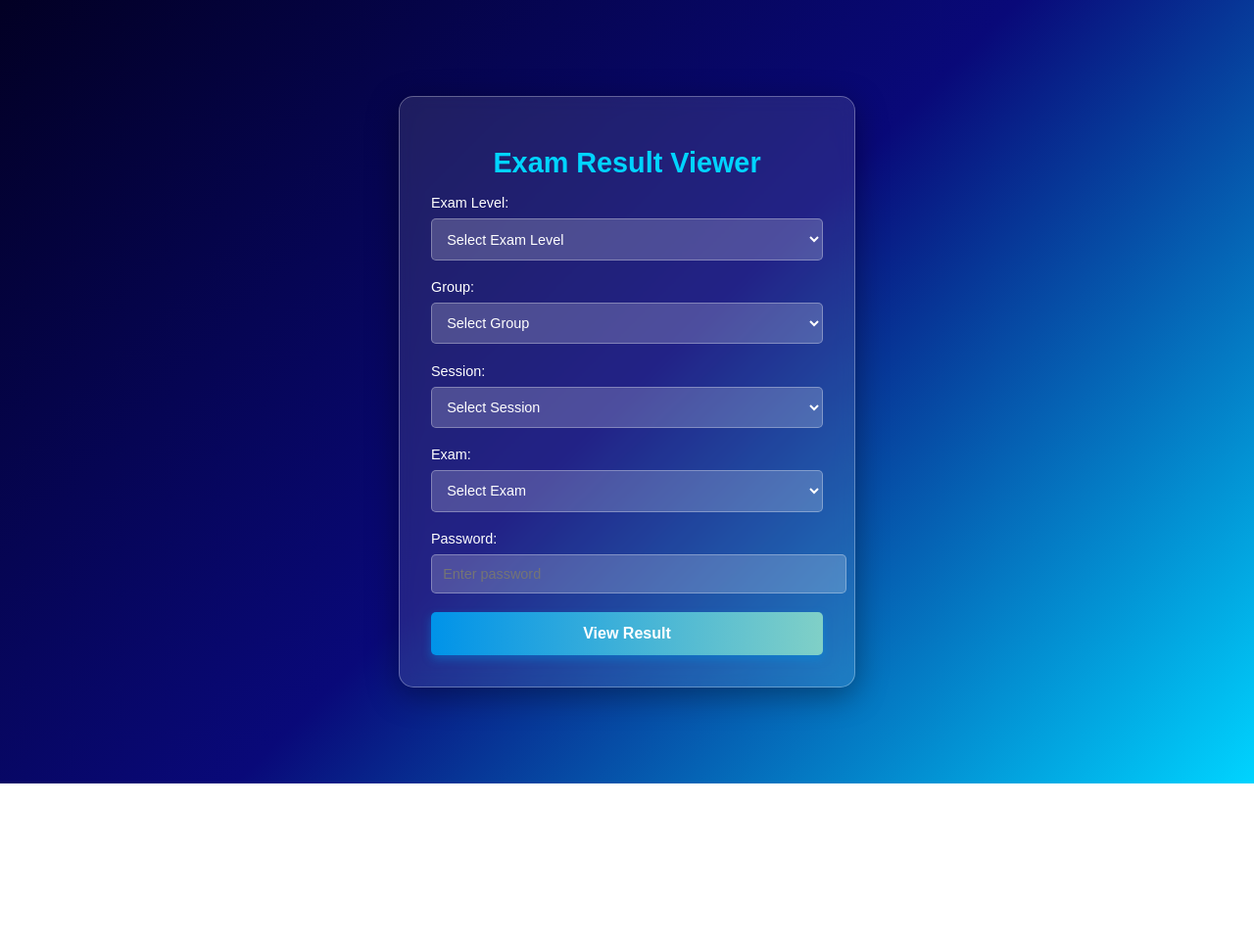
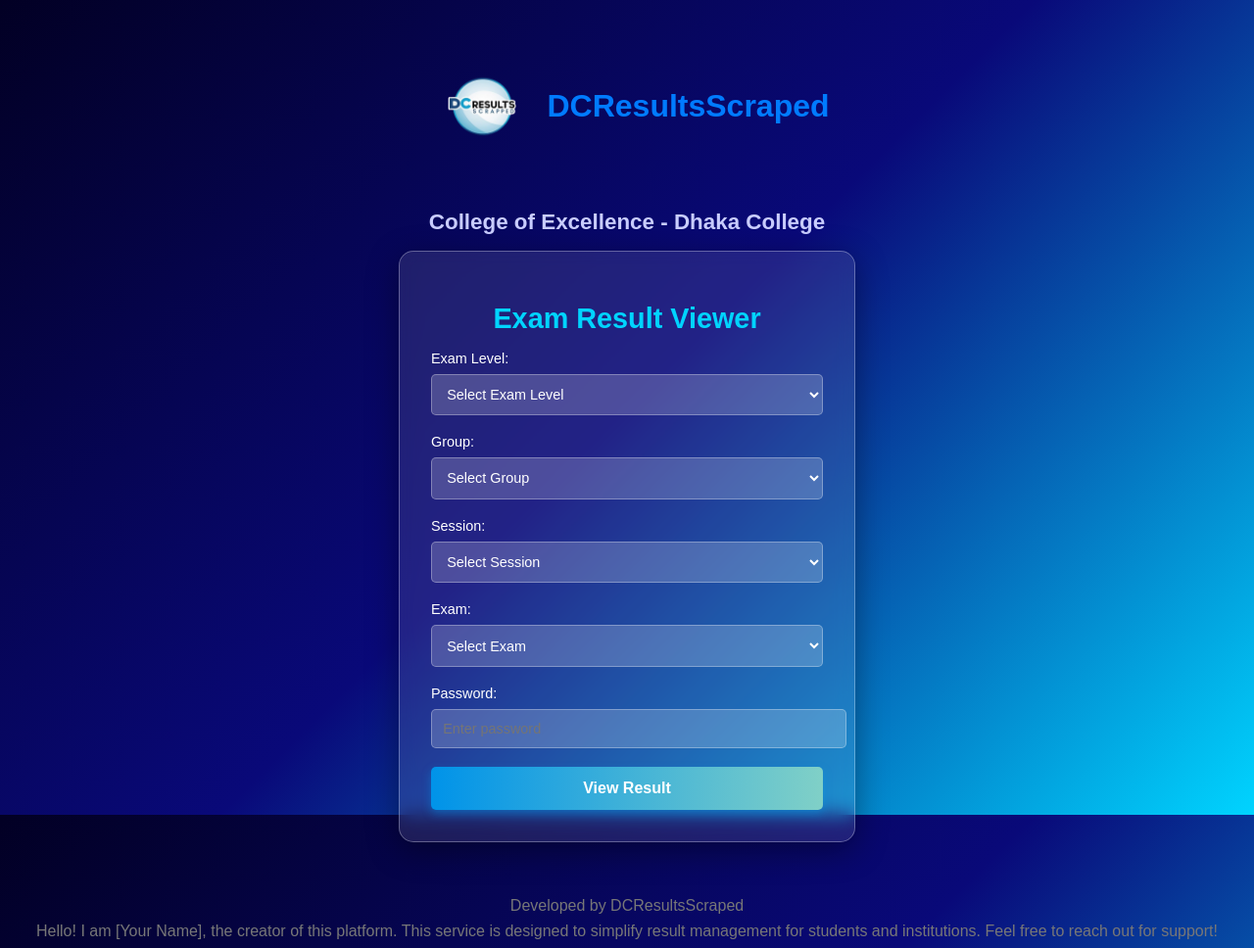
Before and after one commit to iqtidar314/dcresultsscraped, a website: page public/index.html in a window 1280 px wide. Shown: the whole page at 98% size. Before the commit the page ends 800 px from the top, so only its background shows below. Drawn offline with Linux system fonts and the light colour scheme.

Commit message:
adding logo and more

```diff
--- a/public/index.html
+++ b/public/index.html
@@ -7,6 +7,16 @@
     <link rel="stylesheet" href="style.css"> <!-- External CSS -->
 </head>
 <body>
+     <!-- Header Section (Logo and College Name) -->
+     <header class="header">
+        <div class="logo-container">
+            <img src="/images/logo.png" alt="Logo" class="logo">
+
+            <h1>DCResultsScraped</h1>
+        </div>
+        <p class="college-name">College of Excellence - Dhaka College</p>
+    </header>
+
     <div class="form-container">
         <h1>Exam Result Viewer</h1>
 
@@ -50,6 +60,13 @@
         <button id="submit-btn" class="fancy-btn">View Result</button>
     </div>
 
+    <!-- Footer Section (Introduction) -->
+    <footer class="footer">
+        <p>Developed by DCResultsScraped</p>
+        <p>Hello! I am [Your Name], the creator of this platform. This service is designed to simplify result management for students and institutions. Feel free to reach out for support!</p>
+    </footer>
+
+
     <!-- JavaScript -->
     <script src="script.js"></script>
 </body>
--- a/public/style.css
+++ b/public/style.css
@@ -1,14 +1,57 @@
 /* Background styling */
 body {
     display: flex;
+    margin: 0;
+    padding: 0;
     justify-content: center;
     align-items: center;
     height: 100vh;
+    flex-direction: column; /* Stack content vertically */
     margin: 0;
+    align-items: center;
+    justify-content: flex-start; /* Align items at the top */
+    display: flex;
     font-family: Arial, sans-serif;
+    padding-top: 2rem; /* Add some space at the top */
     background: linear-gradient(135deg, #020024, #090979, #00d4ff); /* Futuristic gradient */
     color: #fff; /* Ensures contrast for text */
 }
+
+
+/* Header Styling (Logo and College Name) */
+.header {
+    display: flex;
+    flex-direction: column;
+    align-items: center;
+    margin-top: 1rem;
+    text-align: center;
+}
+
+.logo-container {
+    display: flex;
+    align-items: center;
+    justify-content: center;
+    margin-bottom: 1.5rem;
+}
+
+.logo {
+    height: 120px;
+    margin-right: 5px;
+}
+
+header h1 {
+    margin: 0;
+    font-size: 2rem;
+    color: #007BFF;
+}
+
+.college-name {
+    font-size: 1.4rem;
+    font-weight: bold;
+    color: #c9cdff;
+    margin-bottom: 1rem;
+}
+
 
 /* Form container styling */
 .form-container {
@@ -107,3 +150,15 @@
     color: #000; /* Dark font color for better contrast */
     background-color: #fff; /* Light background for contrast */
 }
+
+/* Footer Section (Introduction) */
+.footer {
+    margin-top: 3rem;
+    font-size: 1rem;
+    text-align: center;
+    color: #777;
+}
+
+.footer p {
+    margin: 0.5rem 0;
+}
--- a/server.js
+++ b/server.js
@@ -2,6 +2,7 @@
 const fs = require('fs');
 const path = require('path');
 const app = express();
+
 
 
 
```
Also changed, not shown: public/images/logo.png (added).
